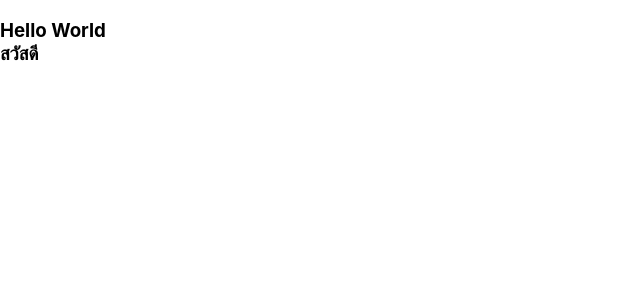
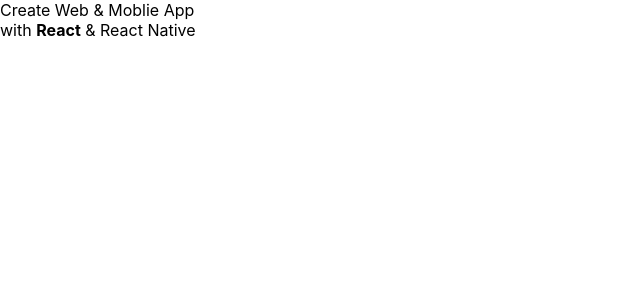
Before and after one commit to RIXZY-Connecting/app1, a React (Create React App) app: page / in a window 1280 px wide. Shown: the top 300 px of the page, without its empty margins (0-640 px from the left). Built offline with nearby package versions, Linux system fonts and the light colour scheme.

Commit message:
Update App.js insert varible

```diff
--- a/src/App.js
+++ b/src/App.js
@@ -3,9 +3,15 @@ import './App.css';
 import React from 'react';
 
 function App() {
-    return ( <h3>Hello World <br/>สวัสดี</h3>
-
-    )
+        let r ='<b>React</b>'
+        let rn = 'React Native'
+        const el = (
+            <div>
+                Create Web & Moblie App<br/>
+                with <span dangerouslySetInnerHTML={{__html: r}}/> & {rn}
+            </div>
+        )
+    return el
 }
 
 export default App;
```
